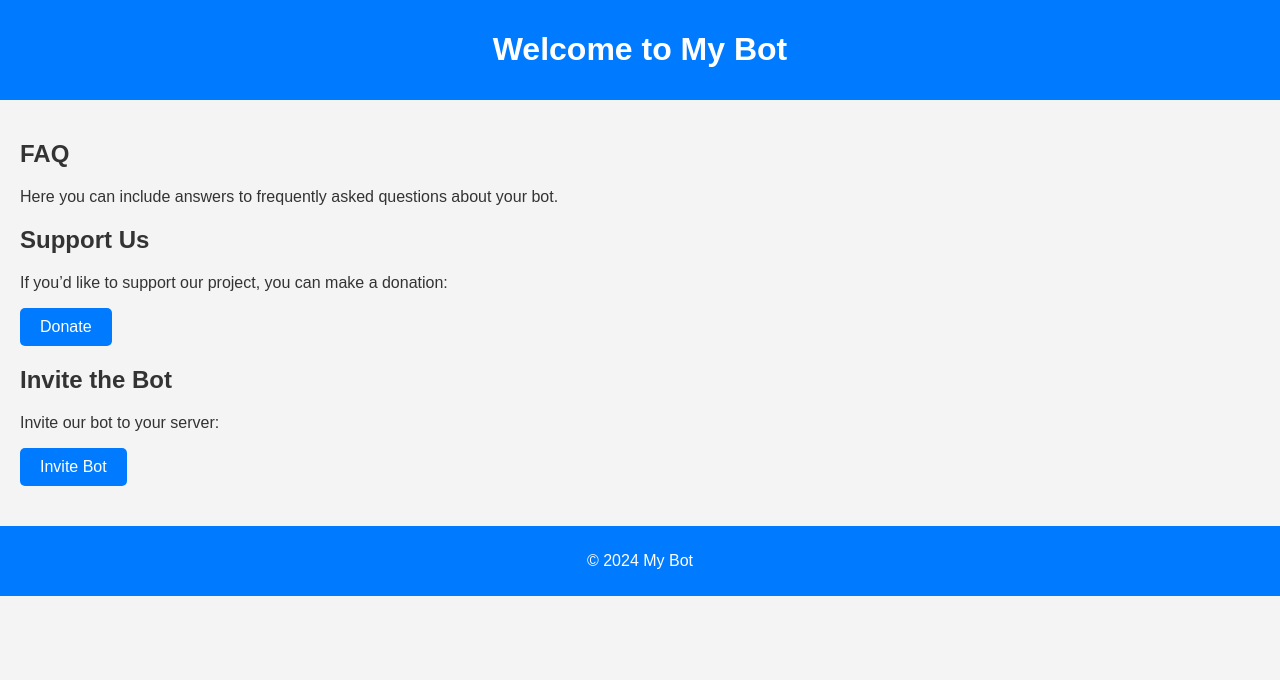
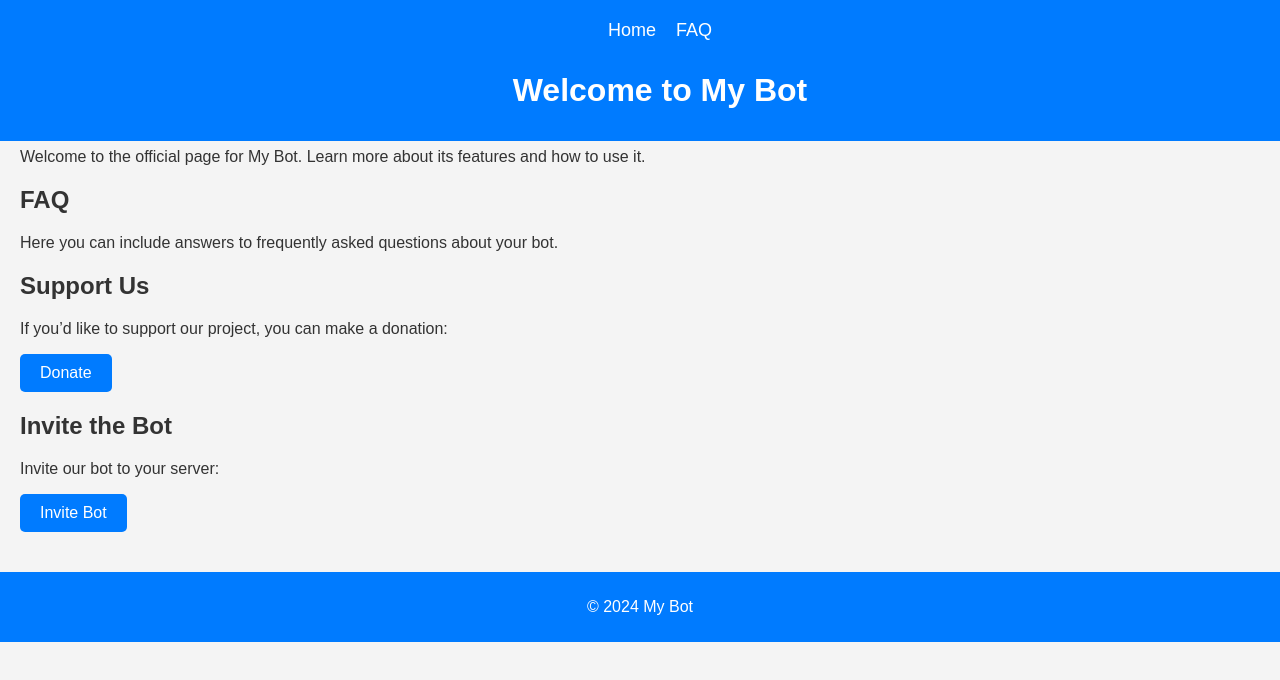
Before and after one commit to Nutrinoff/GuildAgent, a plain HTML site: page index.html in a window 1280 px wide. Drawn offline with Linux system fonts and the light colour scheme.

Commit message:
Updated layout and styling

```diff
--- a/index.html
+++ b/index.html
@@ -12,14 +12,33 @@
             background-color: #f4f4f4;
             color: #333;
         }
-        header, footer {
+        header {
             background-color: #007bff;
             color: #fff;
             padding: 10px 20px;
             text-align: center;
+            position: fixed;
+            width: 100%;
+            top: 0;
+            left: 0;
+            z-index: 1000;
+        }
+        header nav {
+            display: flex;
+            justify-content: center;
+            gap: 20px;
+            padding: 10px;
+        }
+        header a {
+            color: #fff;
+            text-decoration: none;
+            font-size: 18px;
+        }
+        header a:hover {
+            text-decoration: underline;
         }
         main {
-            padding: 20px;
+            padding: 80px 20px 20px; /* Adjust padding to account for fixed header */
         }
         .section {
             margin-bottom: 20px;
@@ -36,14 +55,28 @@
         .button:hover {
             background-color: #0056b3;
         }
+        footer {
+            background-color: #007bff;
+            color: #fff;
+            padding: 10px 20px;
+            text-align: center;
+        }
     </style>
 </head>
 <body>
     <header>
+        <nav>
+            <a href="#home">Home</a>
+            <a href="#faq">FAQ</a>
+        </nav>
         <h1>Welcome to My Bot</h1>
     </header>
     <main>
-        <section class="section">
+        <section id="home" class="section">
+            <h2>Welcome</h2>
+            <p>Welcome to the official page for My Bot. Learn more about its features and how to use it.</p>
+        </section>
+        <section id="faq" class="section">
             <h2>FAQ</h2>
             <p>Here you can include answers to frequently asked questions about your bot.</p>
         </section>
```
